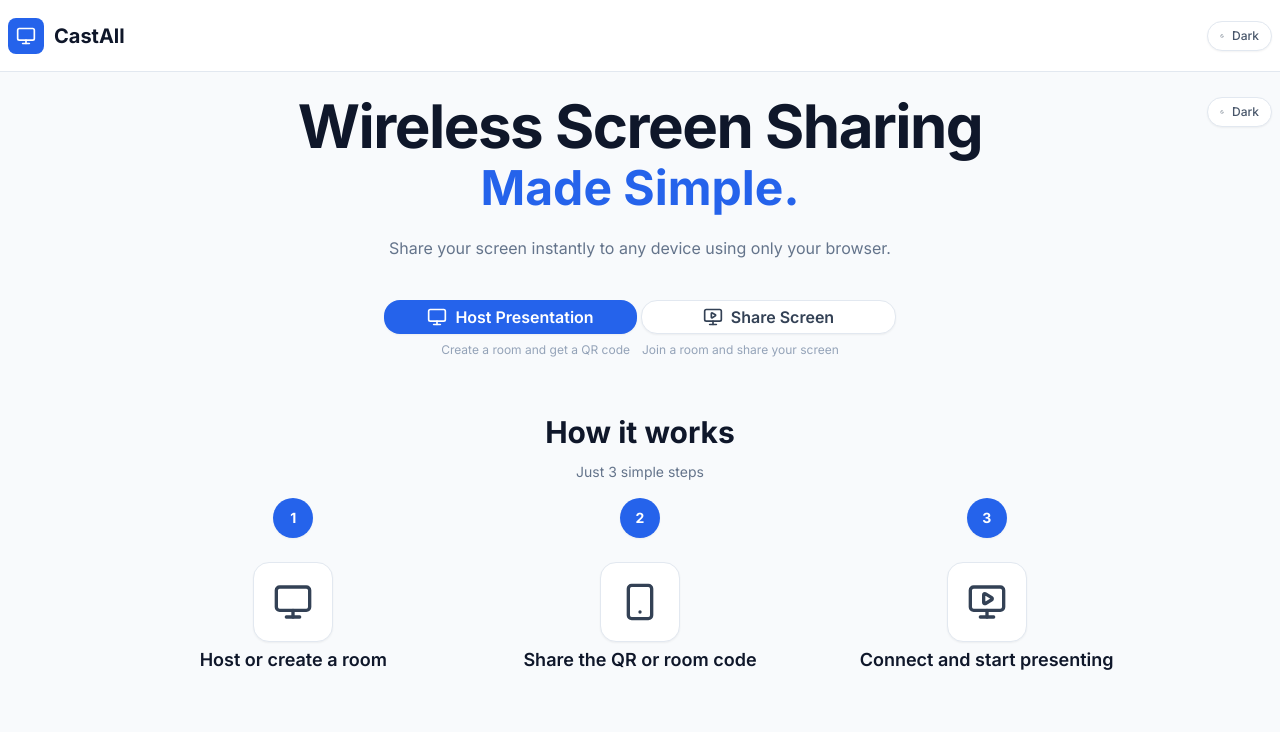
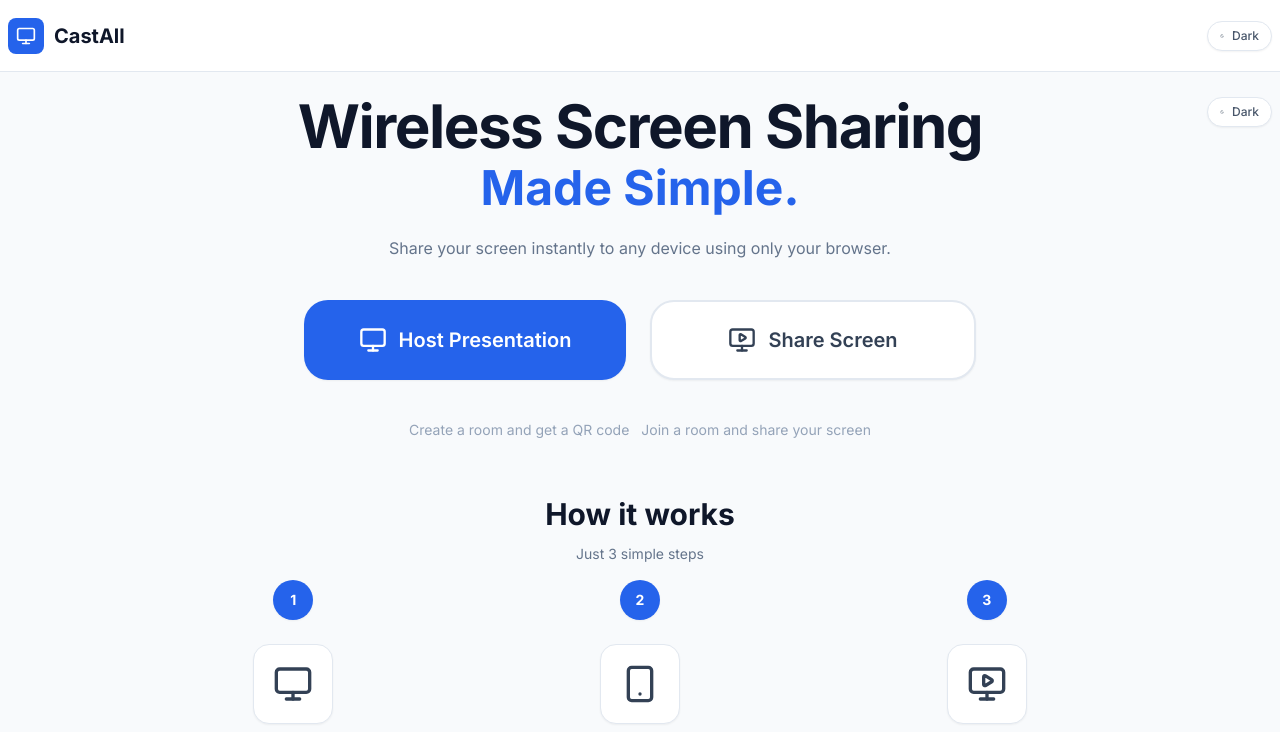
Before and after one commit to DipeshR23/castall, a React (Vite) app in the folder frontend/: page / in a window 1280 px wide. Shown: the top 732 px of the page. Built offline with nearby package versions, Linux system fonts and the light colour scheme; no server answers.

Commit message:
refactor: enlarge hero CTAs and fix feature card alignment for 3-card grid

```diff
--- a/frontend/src/pages/LandingPage.tsx
+++ b/frontend/src/pages/LandingPage.tsx
@@ -55,33 +55,33 @@ export default function LandingPage() {
         </p>
 
         {/* CTA Buttons */}
-        <div className="flex flex-col sm:flex-row gap-3 sm:gap-4 w-full max-w-md sm:max-w-lg px-4 sm:px-0">
+        <div className="flex flex-col sm:flex-row gap-4 sm:gap-6 w-full max-w-lg sm:max-w-2xl px-4 sm:px-0">
           <button
             type="button"
             onClick={() => navigate('/host')}
-            className="flex-1 rounded-xl sm:rounded-2xl bg-primary px-5 py-3 sm:px-6 sm:py-4 text-sm sm:text-base font-semibold text-white shadow-sm hover:bg-primary-hover transition-all duration-150 hover:scale-[1.02] active:scale-[0.98] focus:outline-none focus:ring-2 focus:ring-primary focus:ring-offset-2"
+            className="flex-1 rounded-2xl sm:rounded-3xl bg-primary px-8 py-4 sm:px-10 sm:py-5 md:px-12 md:py-6 text-base sm:text-lg md:text-xl font-semibold text-white shadow-sm hover:bg-primary-hover transition-all duration-150 hover:scale-[1.02] active:scale-[0.98] focus:outline-none focus:ring-2 focus:ring-primary focus:ring-offset-2"
           >
-            <div className="flex items-center justify-center gap-2">
-              <Monitor className="h-4 w-4 sm:h-5 sm:w-5" />
+            <div className="flex items-center justify-center gap-2 sm:gap-3">
+              <Monitor className="h-5 w-5 sm:h-6 sm:w-6 md:h-7 md:w-7" />
               <span>Host Presentation</span>
             </div>
           </button>
           <button
             type="button"
             onClick={() => navigate('/share')}
-            className="flex-1 rounded-xl sm:rounded-2xl bg-white border border-slate-200 px-5 py-3 sm:px-6 sm:py-4 text-sm sm:text-base font-semibold text-slate-700 shadow-sm hover:bg-slate-50 transition-all duration-150 hover:scale-[1.02] active:scale-[0.98] focus:outline-none focus:ring-2 focus:ring-primary focus:ring-offset-2"
+            className="flex-1 rounded-2xl sm:rounded-3xl bg-white border-2 border-slate-200 px-8 py-4 sm:px-10 sm:py-5 md:px-12 md:py-6 text-base sm:text-lg md:text-xl font-semibold text-slate-700 shadow-sm hover:bg-slate-50 transition-all duration-150 hover:scale-[1.02] active:scale-[0.98] focus:outline-none focus:ring-2 focus:ring-primary focus:ring-offset-2"
           >
-            <div className="flex items-center justify-center gap-2">
-              <MonitorPlay className="h-4 w-4 sm:h-5 sm:w-5" />
+            <div className="flex items-center justify-center gap-2 sm:gap-3">
+              <MonitorPlay className="h-5 w-5 sm:h-6 sm:w-6 md:h-7 md:w-7" />
               <span>Share Screen</span>
             </div>
           </button>
         </div>
 
         {/* Helper Text */}
-        <div className="flex flex-col sm:flex-row gap-4 sm:gap-8 md:gap-12 mt-6 sm:mt-8 px-4">
-          <p className="text-[11px] sm:text-xs text-slate-400">Create a room and get a QR code</p>
-          <p className="text-[11px] sm:text-xs text-slate-400">Join a room and share your screen</p>
+        <div className="flex flex-col sm:flex-row gap-4 sm:gap-8 md:gap-12 mt-8 sm:mt-10 px-4">
+          <p className="text-xs sm:text-sm text-slate-400">Create a room and get a QR code</p>
+          <p className="text-xs sm:text-sm text-slate-400">Join a room and share your screen</p>
         </div>
       </section>
 
@@ -124,7 +124,7 @@ export default function LandingPage() {
 
       {/* Features Section */}
       <section className="py-12 sm:py-16 md:py-24 lg:py-32 px-4">
-        <div className="grid grid-cols-1 sm:grid-cols-2 lg:grid-cols-4 gap-4 sm:gap-6 max-w-6xl mx-auto">
+        <div className="grid grid-cols-1 sm:grid-cols-2 lg:grid-cols-3 gap-4 sm:gap-6 max-w-5xl mx-auto">
           {[
             {
               icon: Monitor,
```
